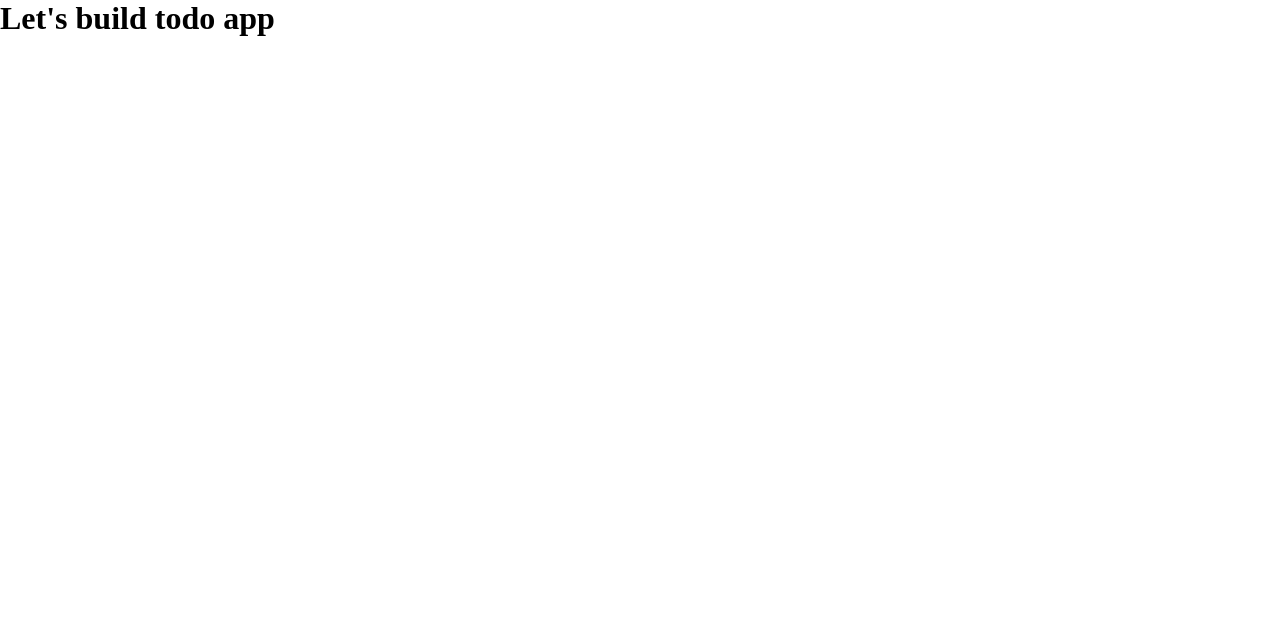
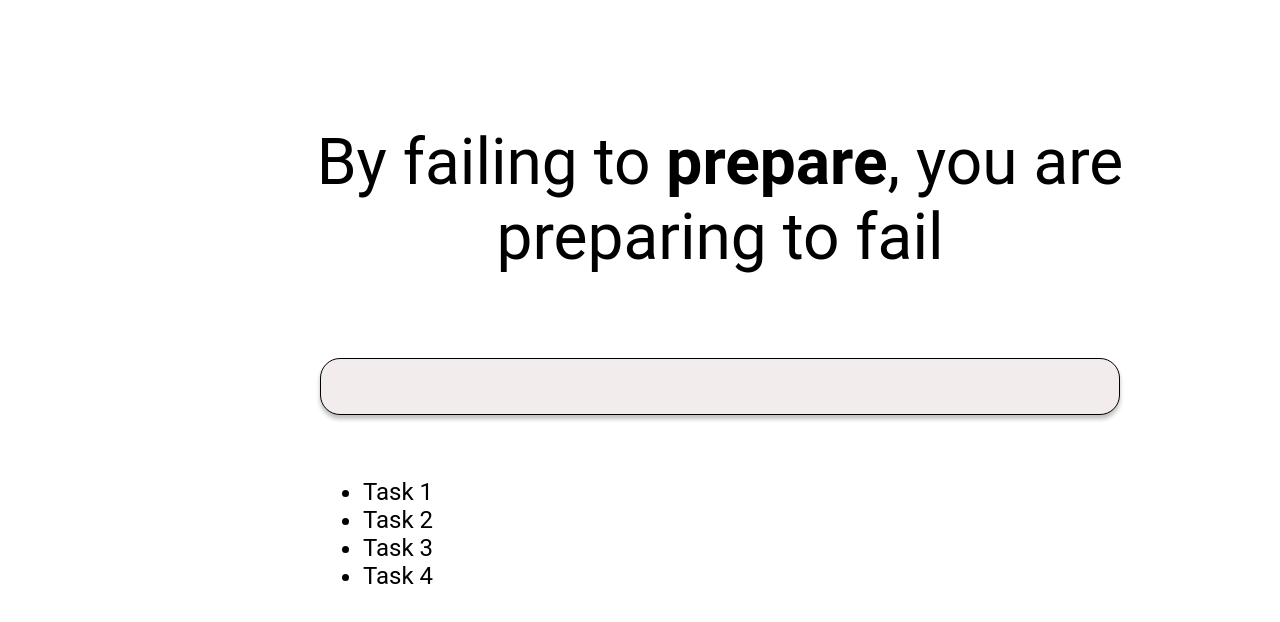
Before and after one commit to BuangHosen/todo-app, a React (Create React App) app: page / in a window 1280 px wide. Shown: the top 622 px of the page. Built offline with nearby package versions, Linux system fonts and the light colour scheme.

Commit message:
🚀 CHORE: add Search and Results components

```diff
--- a/src/App.css
+++ b/src/App.css
@@ -0,0 +1,14 @@
+h1 {
+  position: absolute;
+  width: 920px;
+  height: 233px;
+  left: 260px;
+  top: 125px;
+
+  font-family: Roboto;
+  font-style: normal;
+  font-weight: normal;
+  font-size: 64px;
+  line-height: 75px;
+  text-align: center;
+}
--- a/src/App.js
+++ b/src/App.js
@@ -1,10 +1,17 @@
 import './App.css';
+
+import Search from './components/Search';
+import Results from './components/Results';
 
 function App() {
   return (
-    <div className='App'>
-      <h1>Let's build todo app</h1>
-    </div>
+    <>
+      <h1>
+        By failing to <b>prepare</b>, you are preparing to fail
+      </h1>
+      <Search />
+      <Results />
+    </>
   );
 }
 
--- /dev/null
+++ b/src/components/Results/Results.css
@@ -0,0 +1,17 @@
+ul {
+  position: absolute;
+  width: 788px;
+  height: 46px;
+  left: 323px;
+  top: 478px;
+
+  font-family: Roboto;
+  font-style: normal;
+  font-weight: normal;
+  font-size: 24px;
+  line-height: 28px;
+  display: block;
+  align-items: center;
+
+  color: #000000;
+}
--- /dev/null
+++ b/src/components/Results/index.js
@@ -0,0 +1,14 @@
+import './Results.css';
+
+function Results() {
+  return (
+    <ul>
+      <li>Task 1</li>
+      <li>Task 2</li>
+      <li>Task 3</li>
+      <li>Task 4</li>
+    </ul>
+  );
+}
+
+export default Results;
--- /dev/null
+++ b/src/components/Search/Search.css
@@ -0,0 +1,13 @@
+input {
+  position: absolute;
+  width: 800px;
+  height: 57px;
+  left: 320px;
+  top: 358px;
+
+  background: #f2ecec;
+  border: 1px solid #000000;
+  box-sizing: border-box;
+  box-shadow: 0px 4px 4px rgba(0, 0, 0, 0.25);
+  border-radius: 20px;
+}
--- /dev/null
+++ b/src/components/Search/index.js
@@ -0,0 +1,11 @@
+import './Search.css';
+
+function Search() {
+  return (
+    <div>
+      <input />
+    </div>
+  );
+}
+
+export default Search;
```
